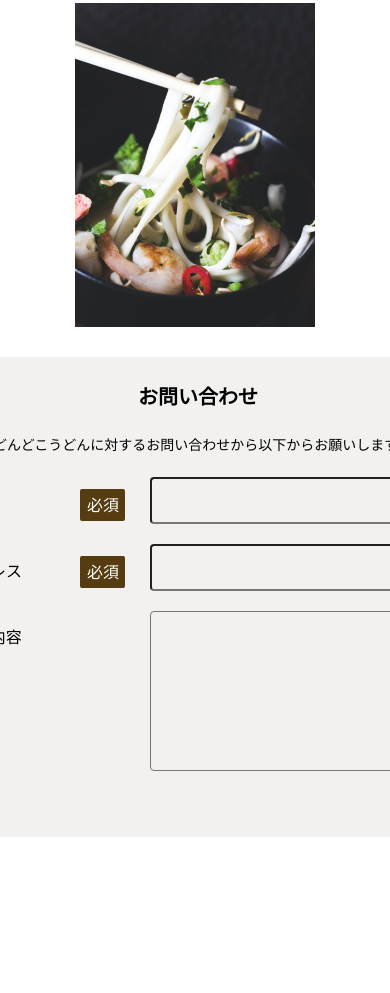
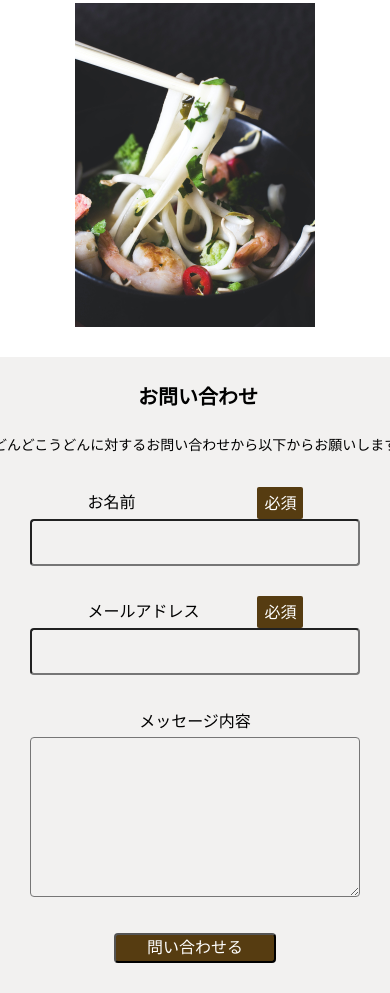
Before and after one commit to ren12123/coding-practice-01, a plain HTML site: page index.html in a window 390 px wide. Shown: the part 1309-2302 px from the top of the page. Before the commit the page ends 2146 px from the top, so only its background shows below. Drawn offline with Linux system fonts and the light colour scheme; a web font is replaced by a local one.

Commit message:
問い合わせボタンを作成

```diff
--- a/assets/css/style.css
+++ b/assets/css/style.css
@@ -224,7 +224,7 @@ section.hero {
 
 .form_label_group {
     display: flex;
-    align-items: center; /* 「メッセージ内容」という文字と「必須」タグ自体は横で中央揃え */
+    align-items: center; /* 「メッセージと「必須」タグ自体は横で中央揃え */
 
     /* 入力欄の1行目の文字と高さを合わせるため、少しだけ上に余白を入れる */
     padding-top: 10px;
@@ -235,7 +235,14 @@ section.hero {
     padding: 12px;
 }
 
-
+.form_btn {
+    font-size: 16px;
+    line-height: 1.625;
+    background-color: #563C11;
+    color: #FFFFFF;
+    padding-inline: clamp(30px,7.92vw,112px);
+    border-radius: 4px;
+}
 
 @media (max-width: 768px) {
 
@@ -260,4 +267,9 @@ section.hero {
         flex-direction: column;
         gap: 16px;
     }
+
+    .form_item {
+        align-items: center;
+        flex-direction: column;
     }
+}
--- a/index.html
+++ b/index.html
@@ -75,6 +75,10 @@
                         <textarea id="message" name="message" class="form_input form_messeage" spellcheck="false"></textarea>
                     </div>
                 </div>
+
+                <div class="form_btn_item">
+                    <button type="submit" class="form_btn">問い合わせる</button>
+                </div>
             </div>
 
 
```
Lines whose indentation alone changed are shown as unchanged.
